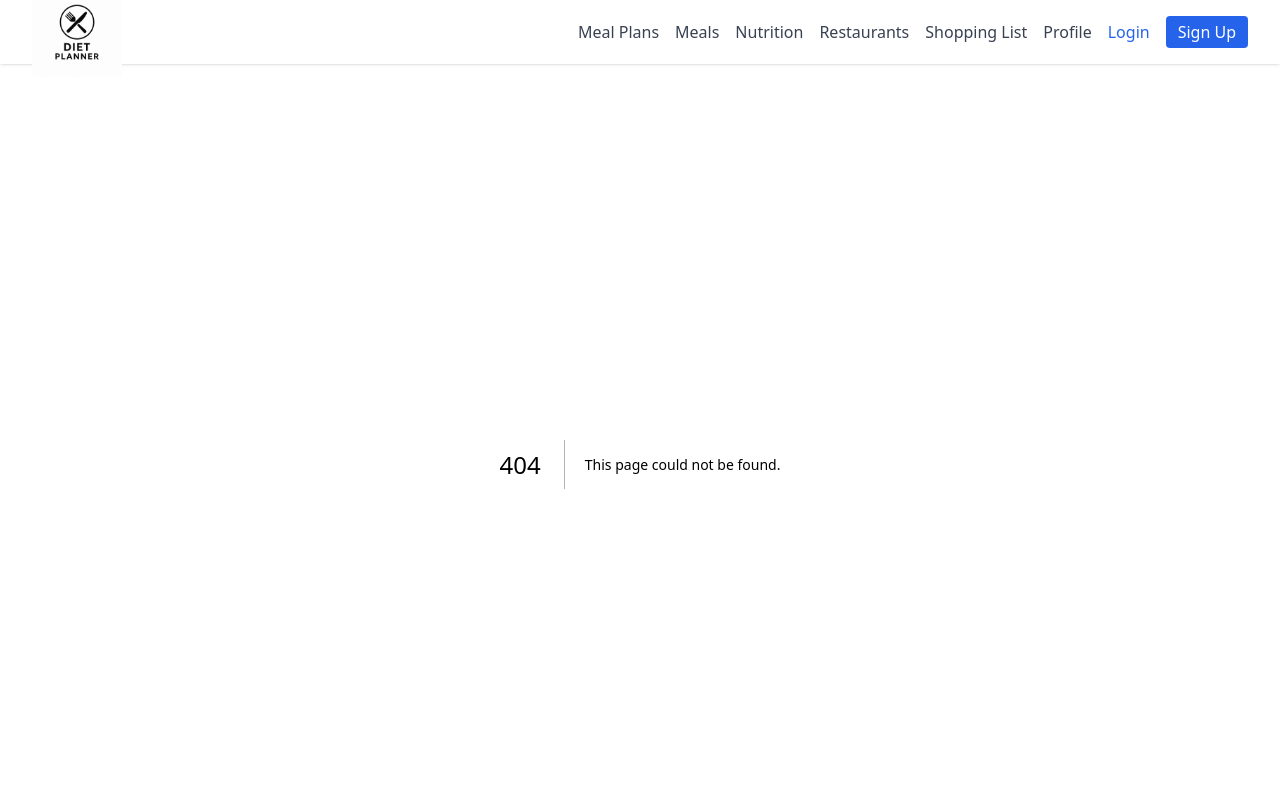
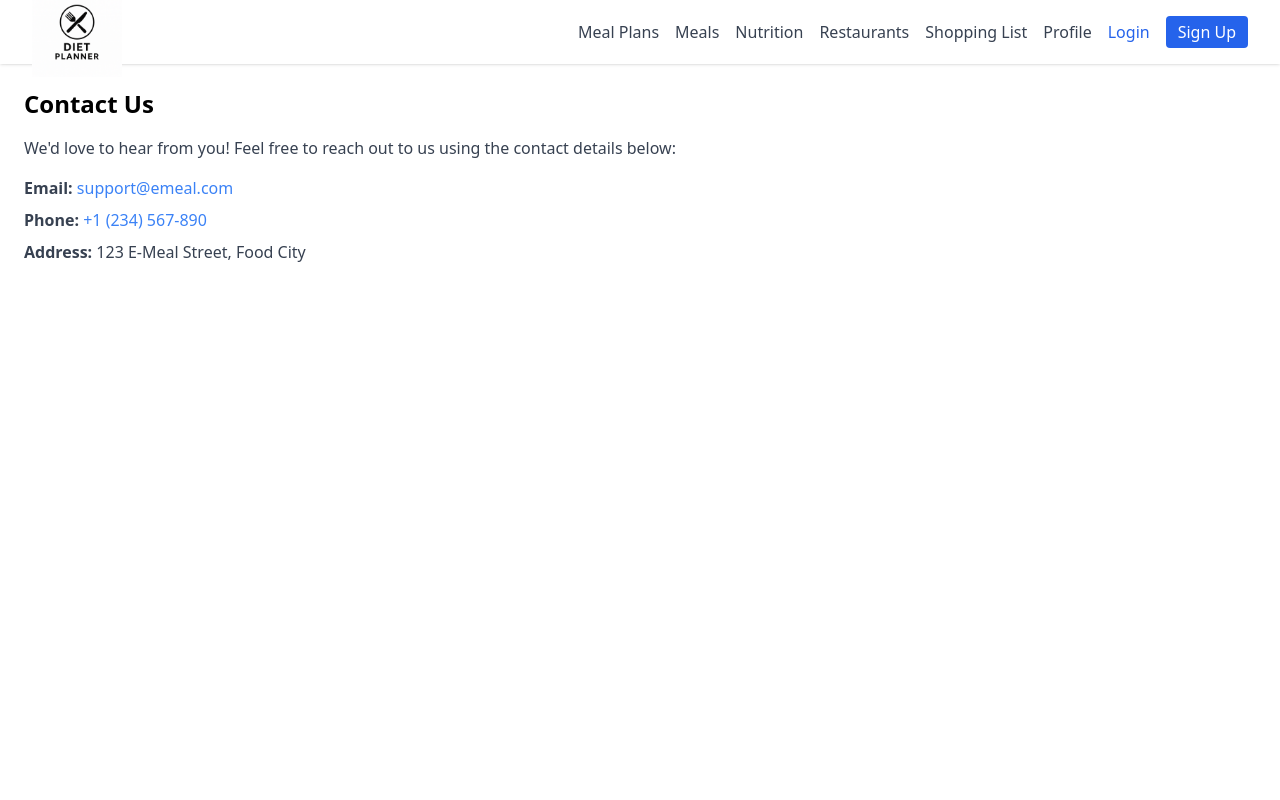
Before and after one commit to SDSU-CompE-561-Spring-2025/diet-planner-macros-tracking, a Next.js app in the folder frontend/: page /contact in a window 1280 px wide. Before the commit this address had no page. Shown: the top 800 px of the page. Built offline with nearby package versions, Linux system fonts and the light colour scheme.

Commit message:
About, and contact pages added. Also Layout bug fixed

```diff
--- /dev/null
+++ b/frontend/pages/about.jsx
@@ -0,0 +1,14 @@
+export default function About() {
+  return (
+    <div className="p-6">
+      <h1 className="text-2xl font-bold mb-4">About E-Meal</h1>
+      <p className="text-gray-700">
+        E-Meal is your all-in-one solution for meal planning, nutrition
+        tracking, and exploring nearby food options. Whether you're looking to
+        maintain a healthy diet, save time on meal prep, or discover new
+        restaurants, E-Meal has you covered. Our mission is to make healthy
+        eating simple, accessible, and enjoyable for everyone.
+      </p>
+    </div>
+  );
+}
--- /dev/null
+++ b/frontend/pages/contact.jsx
@@ -0,0 +1,31 @@
+export default function Contact() {
+  return (
+    <div className="p-6">
+      <h1 className="text-2xl font-bold mb-4">Contact Us</h1>
+      <p className="text-gray-700 mb-4">
+        We'd love to hear from you! Feel free to reach out to us using the
+        contact details below:
+      </p>
+      <ul className="text-gray-700 space-y-2">
+        <li>
+          <strong>Email:</strong>{" "}
+          <a
+            href="mailto:support@emeal.com"
+            className="text-blue-500 hover:underline"
+          >
+            support@emeal.com
+          </a>
+        </li>
+        <li>
+          <strong>Phone:</strong>{" "}
+          <a href="tel:+1234567890" className="text-blue-500 hover:underline">
+            +1 (234) 567-890
+          </a>
+        </li>
+        <li>
+          <strong>Address:</strong> 123 E-Meal Street, Food City
+        </li>
+      </ul>
+    </div>
+  );
+}
--- a/frontend/src/components/Layout.jsx
+++ b/frontend/src/components/Layout.jsx
@@ -1,5 +1,5 @@
-import Navbar from "./navbar";
-import Footer from "./footer"; // Import the Footer component
+import Navbar from "./Navbar";
+import Footer from "./Footer"; // Import the Footer component
 
 export default function Layout({ children }) {
   return (
```
